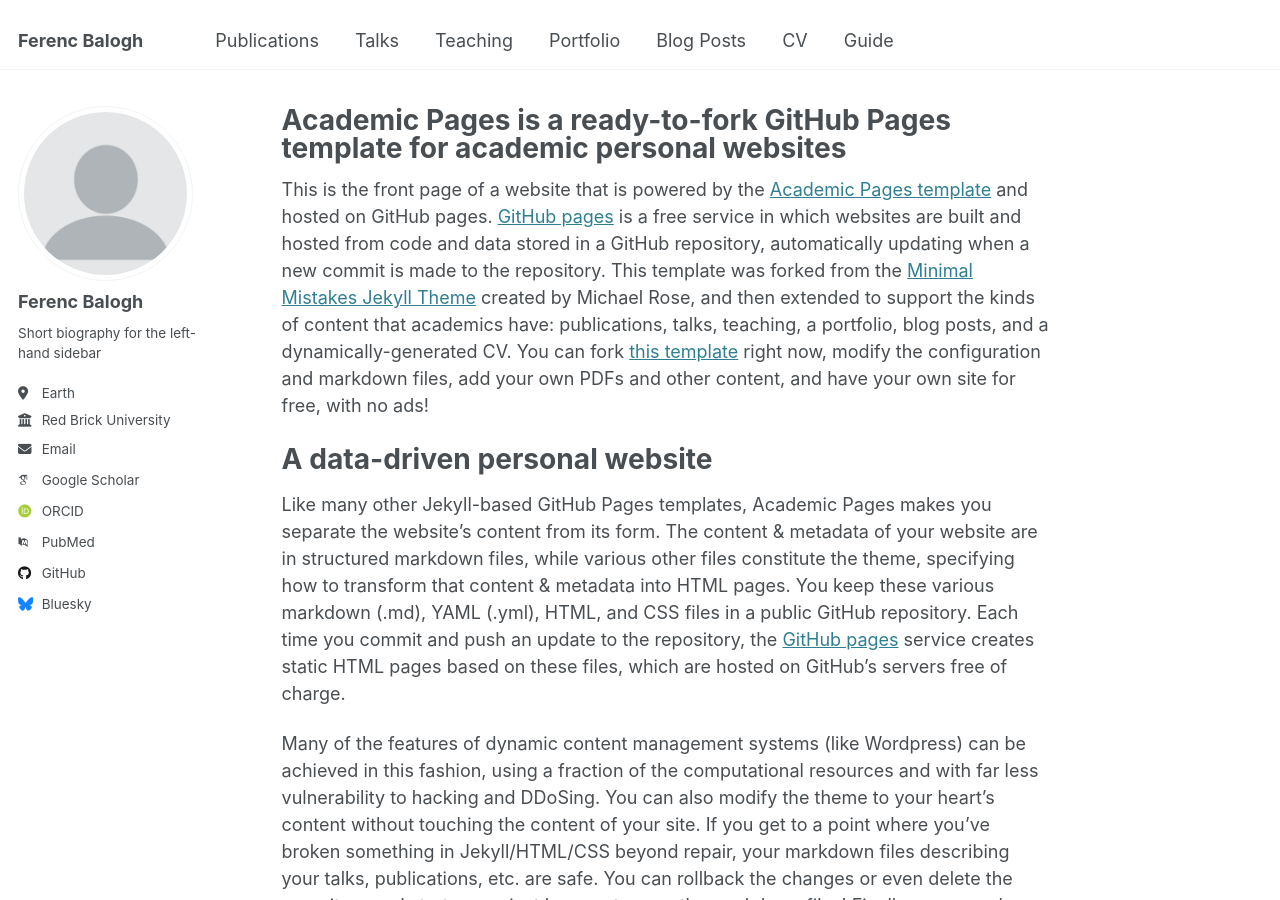
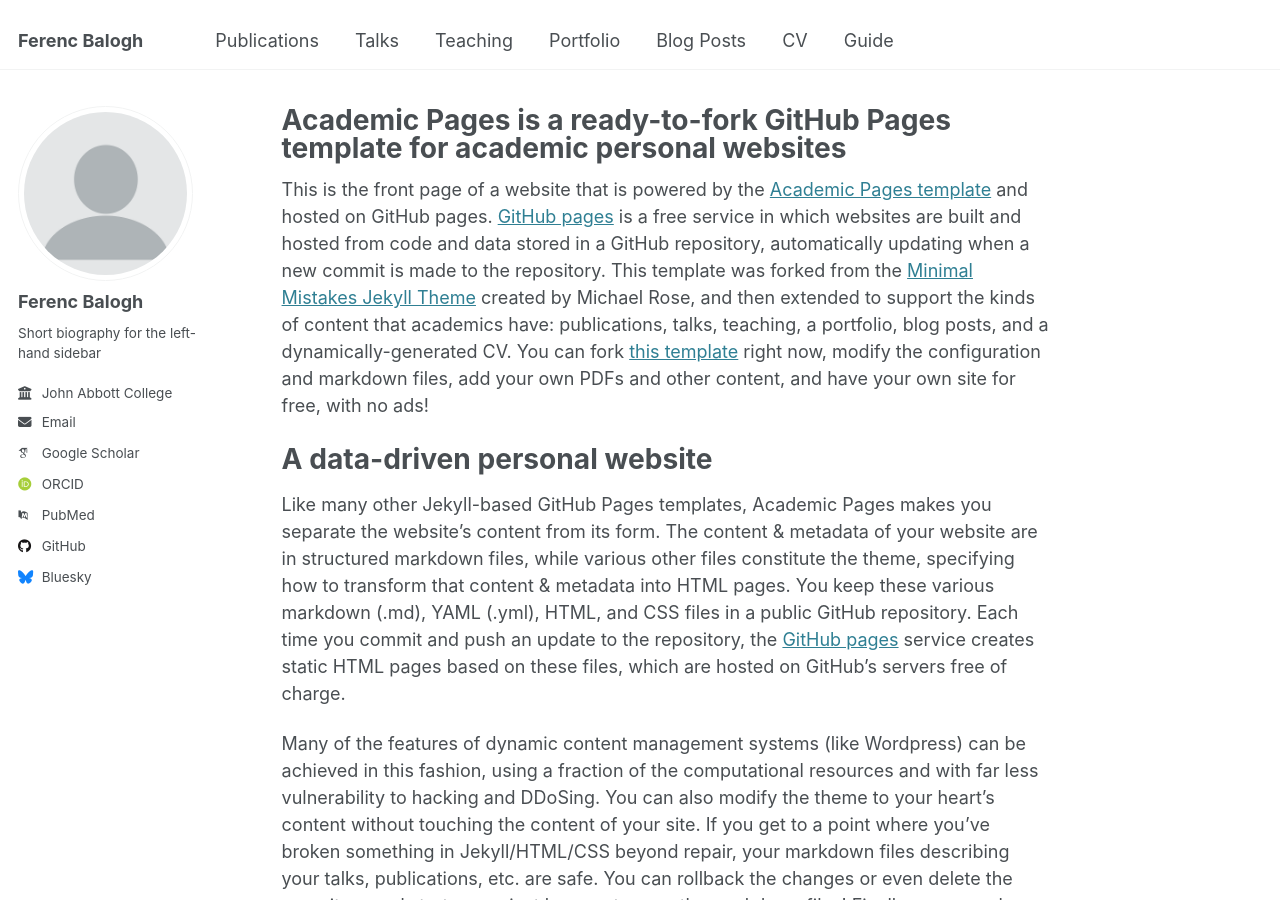
Before and after one commit to ferenc-balogh-math/ferenc-balogh-math.github.io, a Jekyll site: the page built from _pages/about.md, in a window 1280 px wide and 900 px high. Built offline with Jekyll 4.4.1, drawn with Linux system fonts in a browser that asks for light colours; some web fonts are replaced.

Commit message:
Update _config.yml

```diff
--- a/_config.yml
+++ b/_config.yml
@@ -26,8 +26,8 @@ author:
   name             : "Ferenc Balogh"
   pronouns         : # example: "she/her"
   bio              : "Short biography for the left-hand sidebar"
-  location         : "Earth"
-  employer         : "Red Brick University"
+  #location         : "Earth"
+  employer         : "John Abbott College"
   uri              : # URL
   email            : "none@example.org"
 
```
